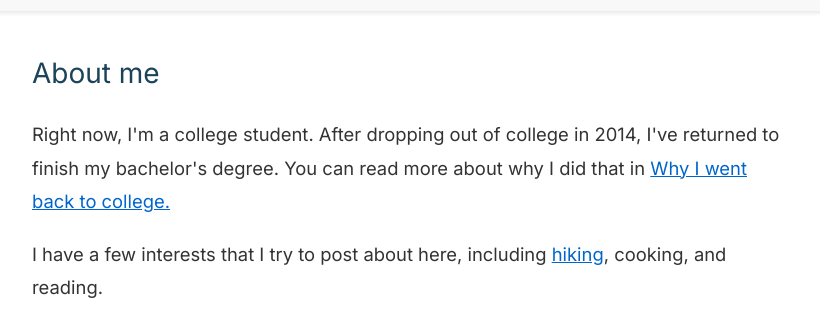
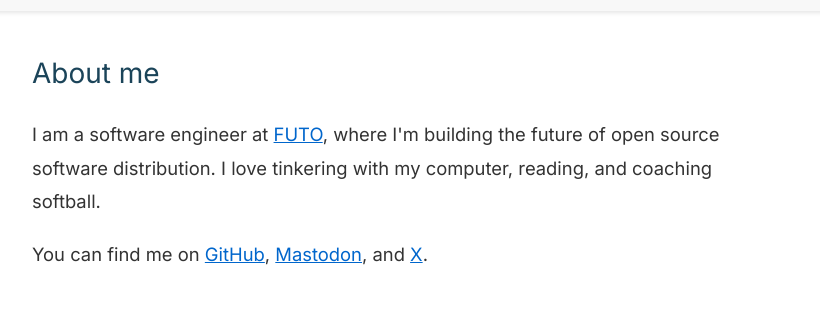
Before and after one commit to SomewhatJustin/justin-dot-how, an Eleventy site: page about/index.html in a window 1280 px wide. Shown: the part 56-392 px from the top of the page, without its empty margins (233-1053 px from the left). Built offline with nearby package versions, Linux system fonts and the light colour scheme; Eleventy itself is replaced by a stand-in of ours; files that its build step writes are made by us from their sources.

Commit message:
new about

```diff
--- a/about/index.html
+++ b/about/index.html
@@ -4,12 +4,7 @@ layout: layout.html
 
 <h2>About me</h2>
 <p>
-  Right now, I'm a college student. After dropping out of college in 2014, I've returned to finish
-  my bachelor's degree. You can read more about why I did that in
-  <a href="/blog/college">Why I went back to college.</a>
+  I am a software engineer at <a href="https://futo.org">FUTO</a>, where I'm building the future of open source software distribution. I love tinkering with my computer, reading, and coaching softball.
 </p>
 
-<p>
-  I have a few interests that I try to post about here, including
-  <a href="/blog/hiking-texas">hiking</a>, cooking, and reading.
-</p>
+<p>You can find me on <a href="https://github.com/somewhatjustin">GitHub</a>, <a href="https://mastodon.social/@justinfowler">Mastodon</a>, and <a href="https://x.com/somewhatjustin">X</a>.</p>
```
Also changed, not shown: 1 other file.
